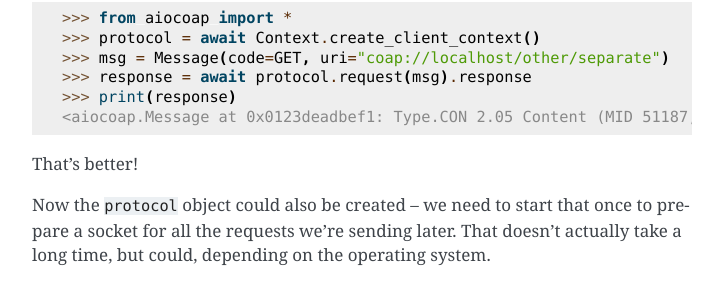
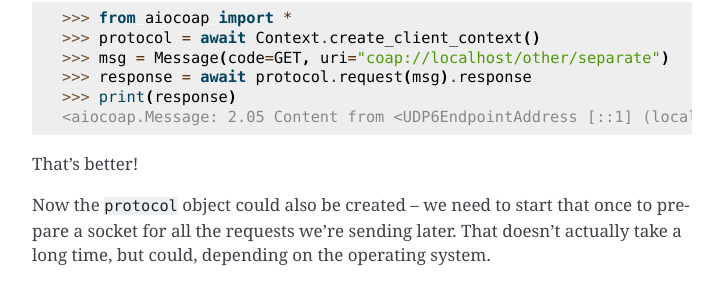
Before and after one commit to chrysn/aiocoap, a Sphinx documentation site: the page built from doc/guidedtour.rst, in a window 1280 px wide and 900 px high, scrolled down 3645 px. Shown: the part 152-437 px from the top of the window, without its empty margins (388-1111 px from the left). Built offline with Sphinx 7.4.7, drawn with Linux system fonts in a browser that asks for light colours; pages that are not in the unit, such as notebooks, are missing from menus; the version number could not be read and is left out; some of the changed text lies outside the part shown.

Commit message:
doc: Update after repr changes

```diff
--- a/doc/guidedtour.rst
+++ b/doc/guidedtour.rst
@@ -112,7 +112,7 @@
     >>> from aiocoap import *
     >>> msg = Message(code=GET, uri="coap://localhost/other/separate")
     >>> print(msg)
-    <aiocoap.Message at 0x0123deadbeef: no mtype, GET (no MID, empty token) remote None, 2 option(s)>
+    <aiocoap.Message: GET to UndecidedRemote(scheme='coap', hostinfo='localhost'), 2 option(s), empty token>
 
 The message consists of several parts. The non-optional ones are largely
 handled by aiocoap (message type, ID, token and remote are all None or empty
@@ -179,7 +179,7 @@
     >>> msg = Message(code=GET, uri="coap://localhost/other/separate")
     >>> response = await protocol.request(msg).response
     >>> print(response)
-    <aiocoap.Message at 0x0123deadbef1: Type.CON 2.05 Content (MID 51187, token 00008199) remote <UDP6EndpointAddress [::1]:5683 with local address>, 186 byte(s) payload>
+    <aiocoap.Message: 2.05 Content from <UDP6EndpointAddress [::1] (locally ::1%lo)>, 1 option(s), 189 byte(s) payload, token 85e6, CON, MID 0x1234>
 
 That's better!
 
```
